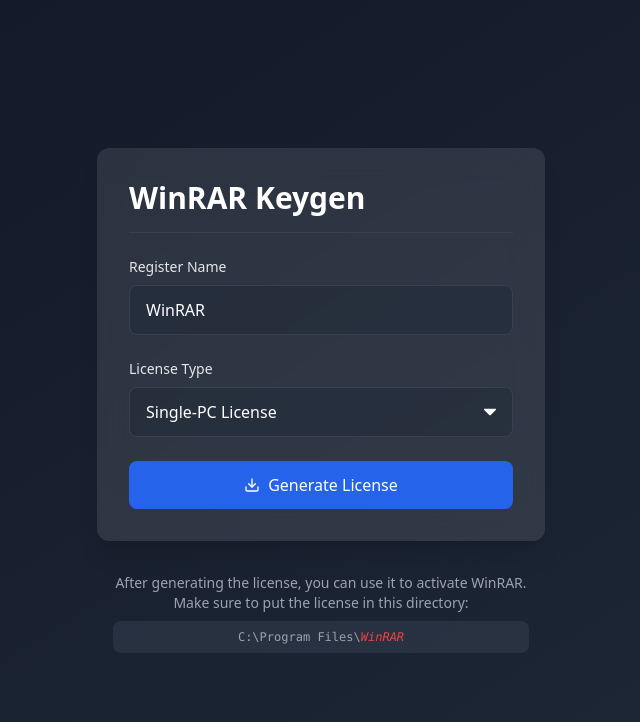
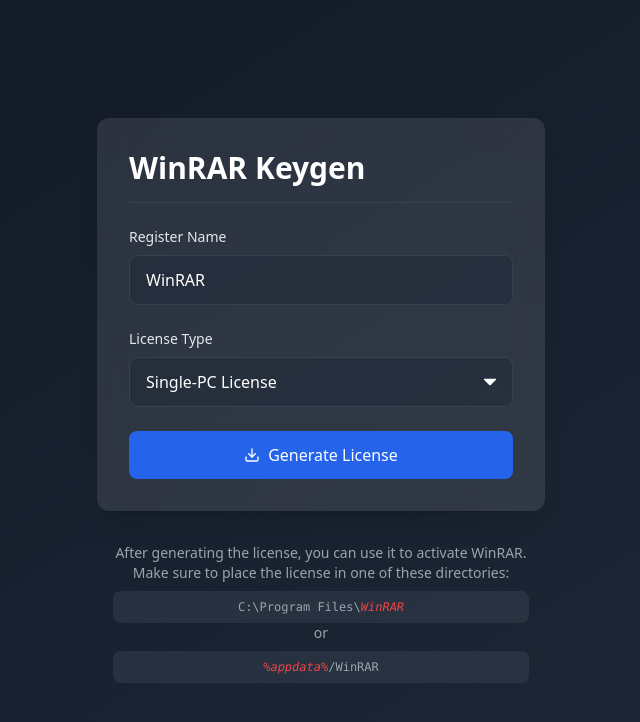
Before and after one commit to loadsec/WinRAR-Keygen, a Next.js app: page / in a window 1280 px wide. Shown: the top 722 px of the page, without its empty margins (319-959 px from the left). Built offline with nearby package versions, Linux system fonts and the light colour scheme.

Commit message:
Update index.tsx

```diff
--- a/src/components/generateKey/index.tsx
+++ b/src/components/generateKey/index.tsx
@@ -98,13 +98,19 @@
 
       <div className="flex justify-center items-center flex-col w-full md:max-w-md text-center mt-4 sm:mt-8 md:px-4">
         <p className="text-gray-400 text-xs sm:text-sm">
-          After generating the license, you can use it to activate WinRAR. Make
-          sure to put the license in this directory:
+          After generating the license, you can use it to activate WinRAR.
+          Make sure to place the license in one of these directories:
         </p>
 
         <pre className="text-gray-400 text-xs sm:text-xs bg-gray-700/50 p-2 rounded-lg mt-2 w-full overflow-x-auto">
           C:\Program Files\<i className="text-red-500">WinRAR</i>
         </pre>
+        <p className="text-gray-400 text-xs sm:text-sm">
+          or
+        </p>
+         <pre className="text-gray-400 text-xs sm:text-xs bg-gray-700/50 p-2 rounded-lg mt-2 w-full overflow-x-auto">
+          <i className="text-red-500">%appdata%</i>/WinRAR
+        </pre>
       </div>
     </div>
   );
```
